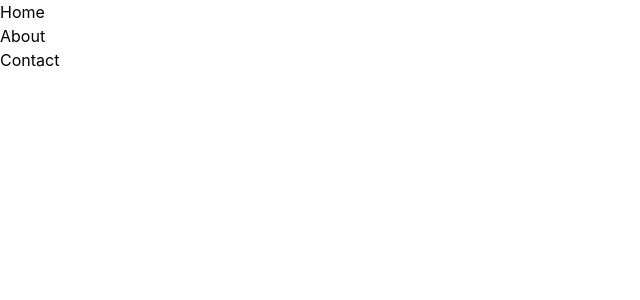
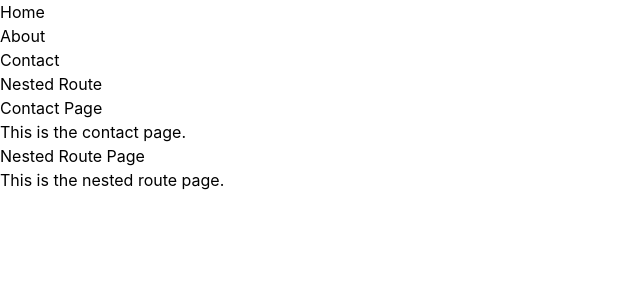
Before and after one commit to KeeJin/learning-react-typescript, a React (Create React App) app in the folder test-project/: page /contact/nested_route in a window 1280 px wide. Before the commit this address had no page. Shown: the top 300 px of the page, without its empty margins (0-640 px from the left). Built offline with nearby package versions, Linux system fonts and the light colour scheme.

Commit message:
saved work

```diff
--- a/test-project/src/App.tsx
+++ b/test-project/src/App.tsx
@@ -6,29 +6,37 @@ import './App-tailwind.css';
 import { BrowserRouter as Router, Route, Routes, Link, Outlet } from "react-router-dom";
 // Over here BrowserRouter has been renamed to Router
 
+import NestedRoute from "./pages/NestedRoute"
+
 function App() {
   return (
     <Router>
       <nav>
-        <ul>
-          <li>
+        <ul className="flex">
+          <li className="mr-6 text-blue-500 hover:text-blue-800">
             <Link to="/">Home</Link>
           </li>
-          <li>
+          <li className="mr-6 text-blue-500 hover:text-blue-800">
             <Link to="/about">About</Link>
           </li>
-          <li>
+          <li className="mr-6">
             <Link to="/contact">Contact</Link>
+            <ul>
+              <li className="mr-6">
+                <Link to="/contact/nested_route">Nested Route</Link>
+              </li>
+            </ul>
           </li>
         </ul>
       </nav>
-
-      <Outlet /> {/* This is where nested routes will be rendered */}
+      <Outlet />
 
       <Routes>
         <Route path="/" element={<Home />} />
         <Route path="/about" element={<About />} />
-        <Route path="/contact" element={<Contact />} />
+        <Route path="/contact" element={<Contact />}>
+          <Route path="nested_route" element={<NestedRoute />} />
+        </Route>
       </Routes>
     </Router>
   );
--- a/test-project/src/pages/Contact.tsx
+++ b/test-project/src/pages/Contact.tsx
@@ -7,17 +7,14 @@ export default function Contact() {
         <div>
             <h1>Contact Page</h1>
             <p>This is the contact page.</p>
-            <nav>
+            {/* <nav>
                 <ul>
                     <li>
                         <Link to="nested_route">Nested Route</Link>
                     </li>
                 </ul>
-            </nav>
-            <Outlet /> {/* Render nested routes here */}
-            <Routes>
-                <Route path="nested_route" element={<NestedRoute />} />
-            </Routes>
+            </nav> */}
+            <Outlet />
         </div>
     );
 }
--- a/test-project/src/pages/NestedRoute.tsx
+++ b/test-project/src/pages/NestedRoute.tsx
@@ -3,8 +3,8 @@ import React from 'react'
 export default function NestedRoute() {
     return (
         <div>
-            <h1>Home Page</h1>
-            <p>This is the home page.</p>
+            <h1>Nested Route Page</h1>
+            <p>This is the nested route page.</p>
         </div>
     );
 }
```
Also changed, not shown: test-project/src/App-tailwind.css (+14 -0 lines).
